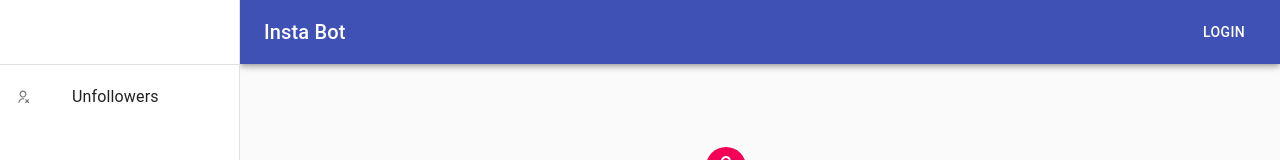
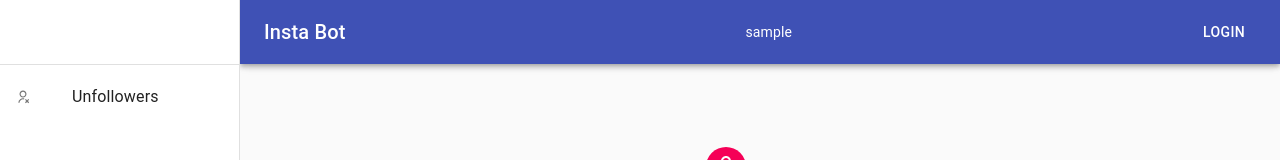
Before and after one commit to redBaron23/insta-bot-gui, a React (Create React App) app: page / in a window 1280 px wide. Shown: the top 160 px of the page. Built offline with nearby package versions, Linux system fonts and the light colour scheme; sample sign-in values are in the browser's storage.

Commit message:
Username

```diff
--- a/src/App.js
+++ b/src/App.js
@@ -35,9 +35,10 @@ class App extends Component {
   render() {
     const { logged } = this.state;
 
-    const keepAccount = async (data, customAlert,isLoading) => {
+    const keepAccount = async (data, customAlert,isLoading,userName) => {
       if (data.status === 200) {
         localStorage.setItem("account", JSON.stringify(data.data));
+	sessionStorage.setItem('userName',userName)
         this.setState({ logged: true });
 	console.log(data.data)
       } else {
@@ -50,7 +51,7 @@ class App extends Component {
       let account = new Account(username, password);
       account
         .init()
-        .then(res => keepAccount(res, customAlert,isLoading))
+        .then(res => keepAccount(res, customAlert,isLoading,username))
         .catch(e => console.log(e));
     };
     return (
--- a/src/components/NavBar.jsx
+++ b/src/components/NavBar.jsx
@@ -32,7 +32,7 @@ const useStyles = makeStyles(theme => ({
 
 export default function NavBar(props) {
   const classes = useStyles();
-  const { onClick, logout } = props;
+  const { onClick, logout, userName } = props;
   return (
     <AppBar className={classes.appBar} position="fixed">
       <Toolbar>
@@ -48,7 +48,10 @@ export default function NavBar(props) {
         <Typography variant="h6" className={classes.title}>
           Insta Bot
         </Typography>
-	<Button color="inherit" onClick={e => (logout ? logout(): '')}>
+        <Typography variant="h8" className={classes.title}>
+          {sessionStorage.getItem('userName')}
+        </Typography>{" "}
+        <Button color="inherit" onClick={e => (logout ? logout() : "")}>
           {!logout ? "LOGIN" : "LOGOUT"}
         </Button>
       </Toolbar>
```
